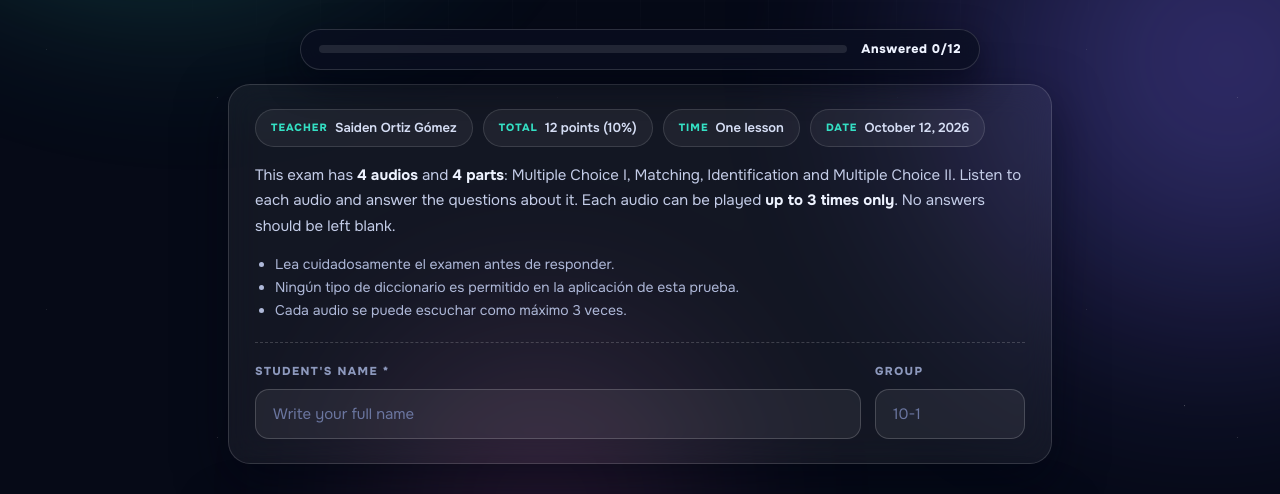
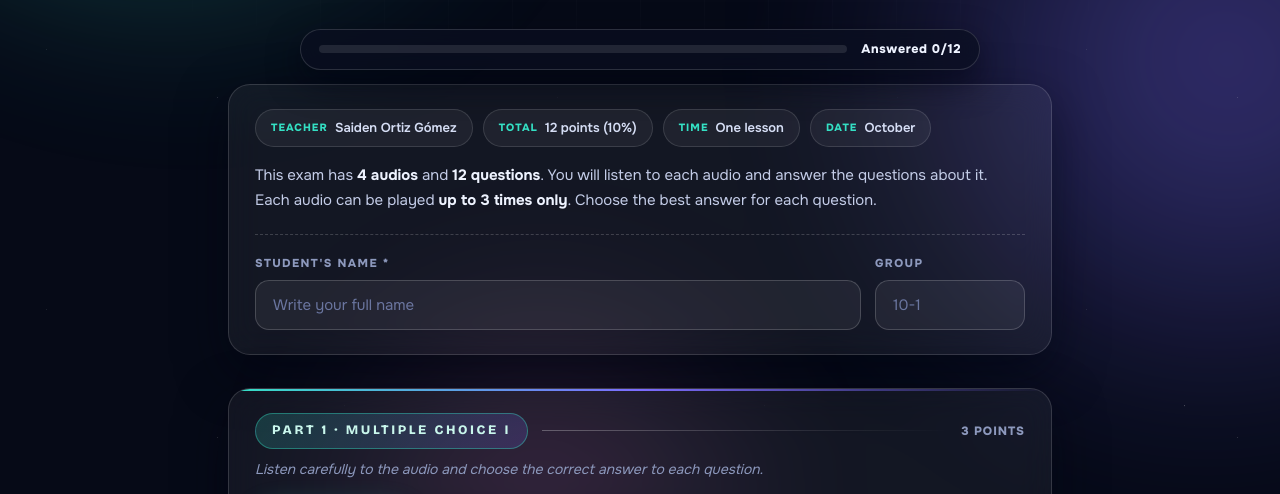
Before and after one commit to royespnz-jpg/10-listening-test, a plain HTML site: page index.html in a window 1280 px wide. Shown: the part 283-777 px from the top of the page. Drawn offline with nearby package versions, Linux system fonts and the light colour scheme.

Commit message:
Intro like the 11th grade exam, dated October (#4)
Same chips, sentence and fields as the 11th grade exam (12 points, 4 audios,
12 questions); the date is just "October" and the general instructions in
Spanish are gone.


Claude-Session: https://claude.ai/code/session_01BZQQqZJs3ciyWBh46M3tyg

Co-authored-by: Claude <noreply@anthropic.com>

```diff
--- a/index.html
+++ b/index.html
@@ -38,18 +38,13 @@
             <span class="chip"><b>Teacher</b> Saiden Ortiz G&oacute;mez</span>
             <span class="chip"><b>Total</b> 12 points (10%)</span>
             <span class="chip"><b>Time</b> One lesson</span>
-            <span class="chip"><b>Date</b> <span id="examDate"></span></span>
+            <span class="chip"><b>Date</b> October</span>
         </div>
         <p class="instructions">
-            This exam has <strong>4 audios</strong> and <strong>4 parts</strong>: Multiple Choice I, Matching,
-            Identification and Multiple Choice II. Listen to each audio and answer the questions about it. Each audio can be
-            played <strong>up to 3 times only</strong>. No answers should be left blank.
+            This exam has <strong>4 audios</strong> and <strong>12 questions</strong>. You will listen to each audio and
+            answer the questions about it. Each audio can be played <strong>up to 3 times only</strong>. Choose the best
+            answer for each question.
         </p>
-        <ul class="general">
-            <li>Lea cuidadosamente el examen antes de responder.</li>
-            <li>Ningún tipo de diccionario es permitido en la aplicación de esta prueba.</li>
-            <li>Cada audio se puede escuchar como máximo 3 veces.</li>
-        </ul>
         <div class="student-info">
             <div class="field-row">
                 <div class="field">
--- a/script.js
+++ b/script.js
@@ -189,9 +189,6 @@ document.addEventListener("DOMContentLoaded", () => {
     for (let i = 1; i <= PARTS.length; i++) {
         new AudioController(`audio${i}`, `playBtn${i}`, `counter${i}`);
     }
-
-    const date = document.getElementById("examDate");
-    if (date) date.textContent = new Date().toLocaleDateString("en-US", { month: "long", day: "numeric", year: "numeric" });
 
     document.getElementById("quizForm").addEventListener("submit", checkAnswers);
 
--- a/style.css
+++ b/style.css
@@ -726,15 +726,8 @@ form.locked .student-info input{opacity:.72;}
 }
 
 /* =====================================================================
-   10TH GRADE: GENERAL INSTRUCTIONS, PART HEADERS, DROP-DOWNS
+   10TH GRADE: PART HEADERS, DROP-DOWNS
    ===================================================================== */
-.general{
-    margin:14px 0 0;
-    padding-left:20px;
-    font-size:14px;
-    line-height:1.65;
-    color:#aeb8d8;
-}
 .part-points{
     font-size:12px;
     font-weight:800;
```
